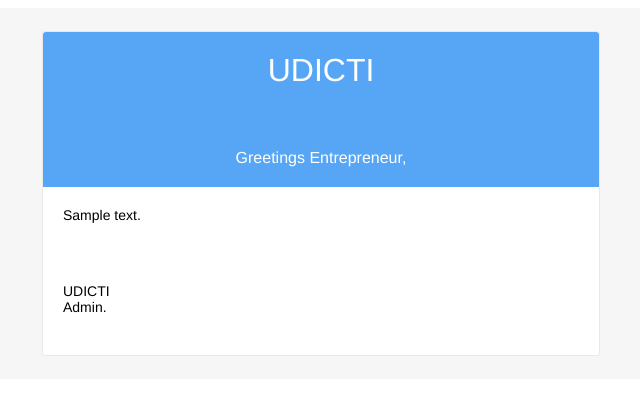
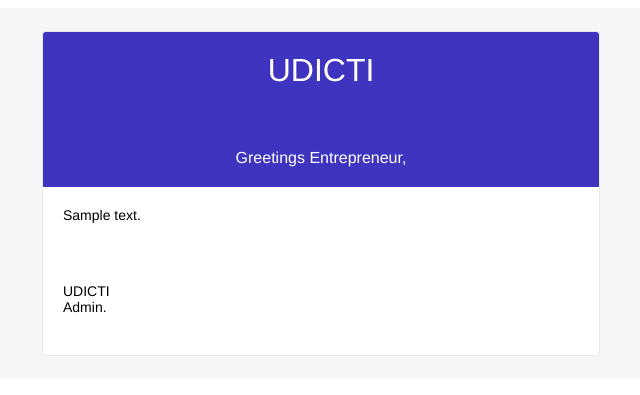
Before and after one commit to maen08/udictimailer, a Django app: template templates/email.html in a window 1280 px wide. Shown: the top 395 px of the page, without its empty margins (319-959 px from the left). Run offline with Django 3.2, Linux system fonts and the light colour scheme; the template is opened without the code that fills it: most values are stand-ins (such as "Sample title", 1, 10 or a date in 2020).

Commit message:
changed the greetings and background colour

```diff
--- a/templates/email.html
+++ b/templates/email.html
@@ -18,7 +18,7 @@
                             <tr
                                 style="font-family: 'Helvetica Neue',Helvetica,Arial,sans-serif; box-sizing: border-box; font-size: 14px; margin: 0;">
                                 <td class=""
-                            style="font-family: 'Helvetica Neue',Helvetica,Arial,sans-serif; box-sizing: border-box; font-size: 16px; vertical-align: top; color: #fff; font-weight: 500; text-align: center; border-radius: 3px 3px 0 0; background-color: #57a6f5; margin: 0; padding: 20px;"
+                                    style="font-family: 'Helvetica Neue',Helvetica,Arial,sans-serif; box-sizing: border-box; font-size: 16px; vertical-align: top; color: #fff; font-weight: 500; text-align: center; border-radius: 3px 3px 0 0;  margin: 0; padding: 20px;"
                                     align="center" bgcolor="#3F34BF" valign="top">
                                     <p style="font-size:32px;color:#fff;">UDICTI</p> <br>
                                     <span style="margin-top: 10px;display: block; color: #fff;">Greetings Entrepreneur,
@@ -40,7 +40,7 @@
                                                     valign="top">
                                                     {% block content %}
                                                     {{ body }}
-                                        {% endblock content %}
+                                                    {% endblock content%}
 
                                                 </td>
                                             </tr>
```
Lines whose indentation alone changed are shown as unchanged.
